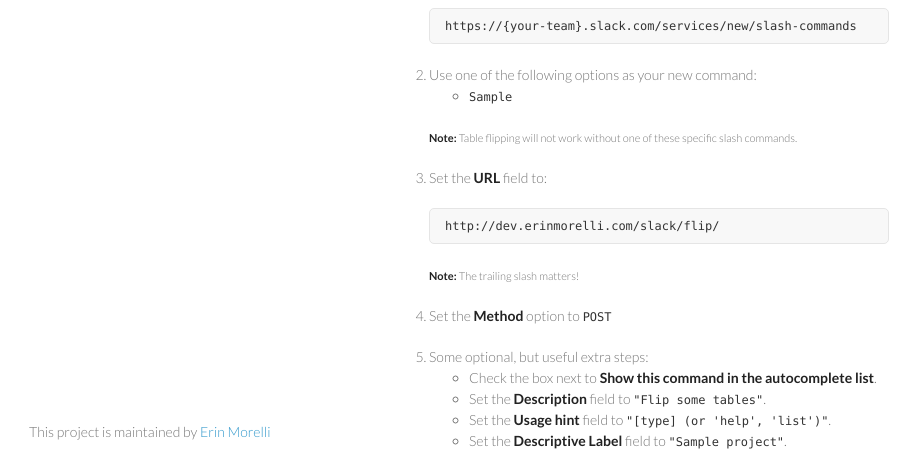
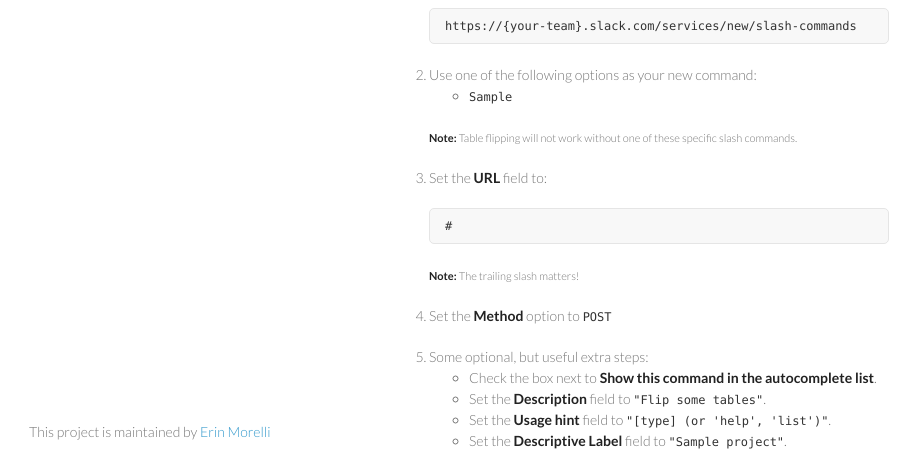
Before and after one commit to ErinMorelli/em-slack-tableflip, a Flask app: template slack_tableflip/templates/index.html in a window 1280 px wide. Shown: the part 247-700 px from the top of the page, without its empty margins (181-1101 px from the left). Run offline with Flask 2, Linux system fonts and the light colour scheme; the template is opened without the code that fills it: most values are stand-ins (such as "Sample title", 1, 10 or a date in 2020); parts of the project's set-up code (start-up, migrations or seed data) failed here and were passed over; some libraries are stand-ins or nearby versions.

Commit message:
Updating instructions with new URL

```diff
--- a/slack_tableflip/templates/index.html
+++ b/slack_tableflip/templates/index.html
@@ -59,7 +59,7 @@
                     </li>
                     <li>
                         <p>Set the <strong>URL</strong> field to:</p>
-                        <pre><code>http://dev.erinmorelli.com/slack/flip/</code></pre>
+                        <pre><code>{{ project.base_url }}</code></pre>
                         <p>
                             <small><strong>Note:</strong> The trailing slash matters!</small>
                         </p>
```
Also changed, not shown: README.md.
